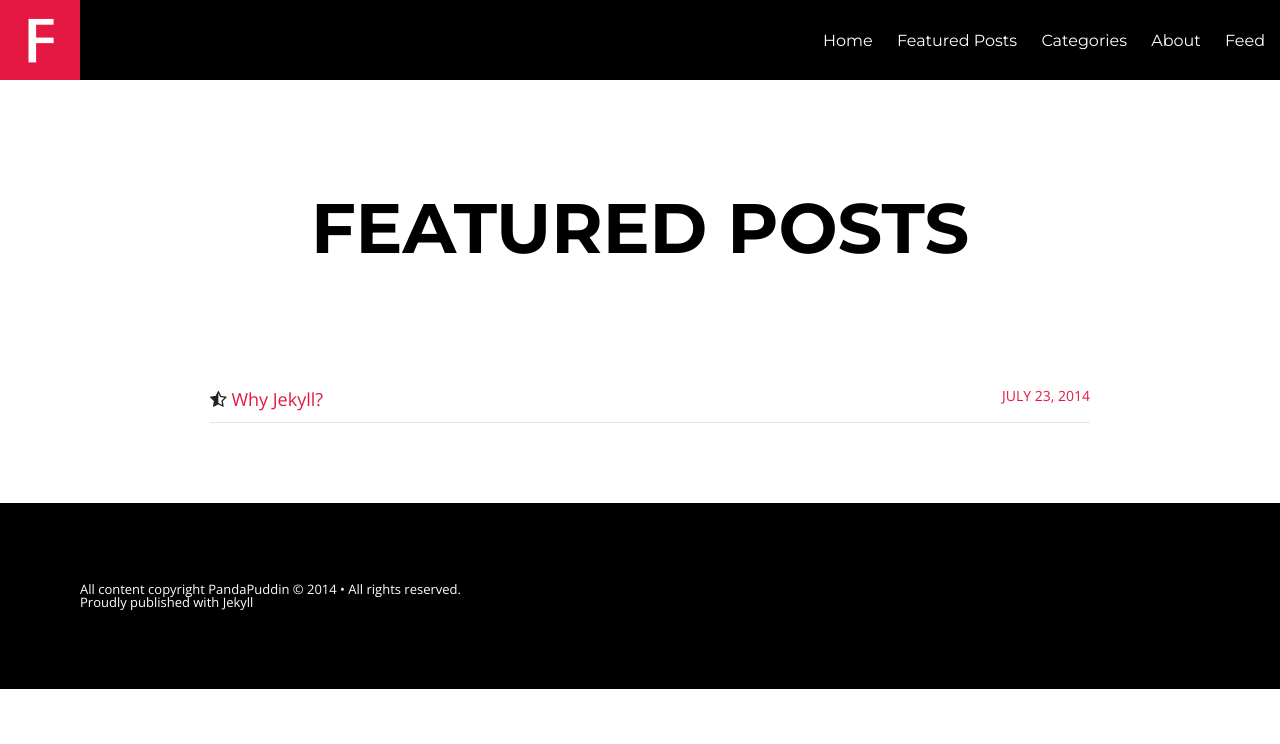
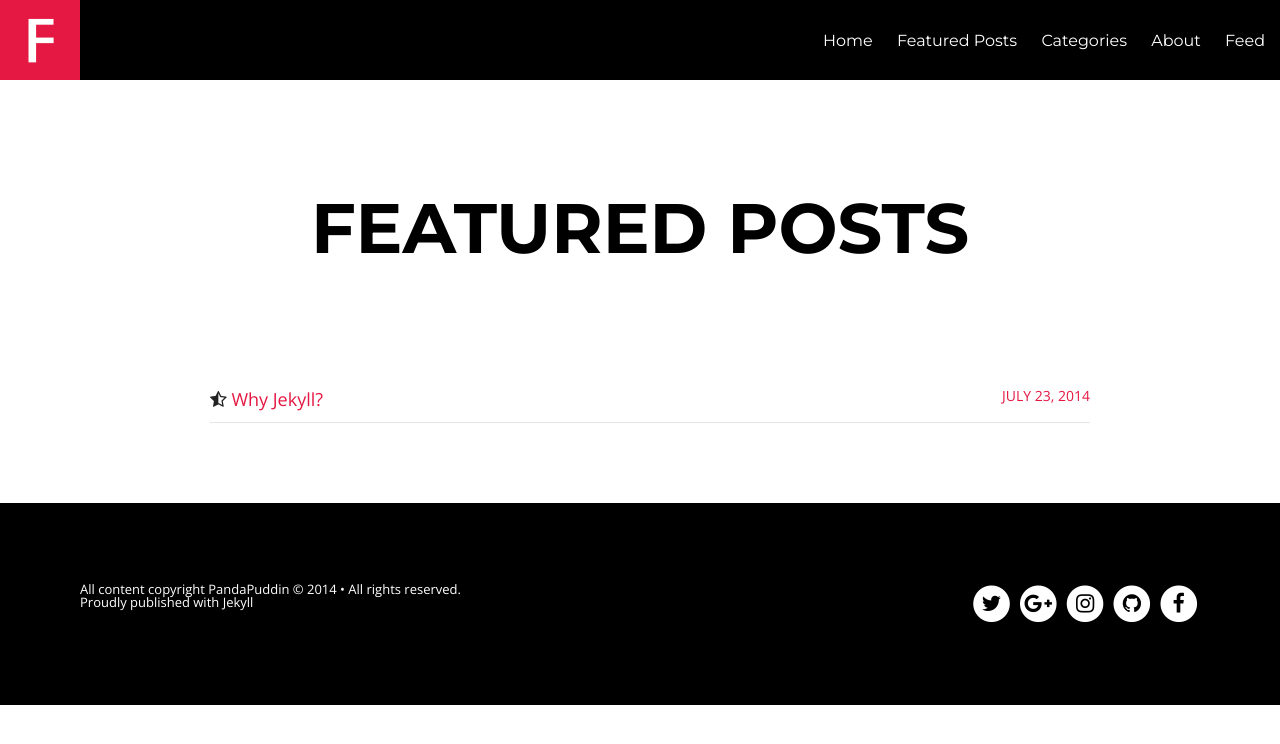
Before and after one commit to PandaPuddin/PandaPuddin.github.io, a Jekyll site: the page built from featured.html, in a window 1280 px wide. Shown: the top 744 px of the page. Built offline with Jekyll 4.4.1, drawn with Linux system fonts in a browser that asks for light colours; nearby versions of some CDN libraries.

```diff
--- a/_config.yml
+++ b/_config.yml
@@ -13,22 +13,22 @@ url:        	  /Notepad
 owner:
   name:           PandaPuddin
   avatar:         hmfaysal.jpg
-  email:
+  email:          ""
   # Use the coder's toolbox at http://coderstoolbox.net/string/#!encoding=xml&action=encode&charset=us_ascii to encode your description into XML string
   description:    Lover of Pandas, all things Sherlock, and Baking.
   # Social networking links used in footer. Update and remove as you like.
-  twitter:
-  facebook:
-  github:
-  instagram:
+  twitter:     ""
+  facebook:     ""
+  github:     ""
+  instagram:     ""
   # For Google Authorship https://plus.google.com/authorship
-  google_plus:
+  google_plus:     ""
 
 # Analytics and webmaster tools stuff goes here
-google_analytics:
-google_verify:
+google_analytics:     ""
+google_verify:     ""
 # https://ssl.bing.com/webmaster/configure/verify/ownership Option 2 content= goes here
-bing_verify:
+bing_verify:     ""
 
 # Links to include in footer navigation
 # For external links add external: true
```
